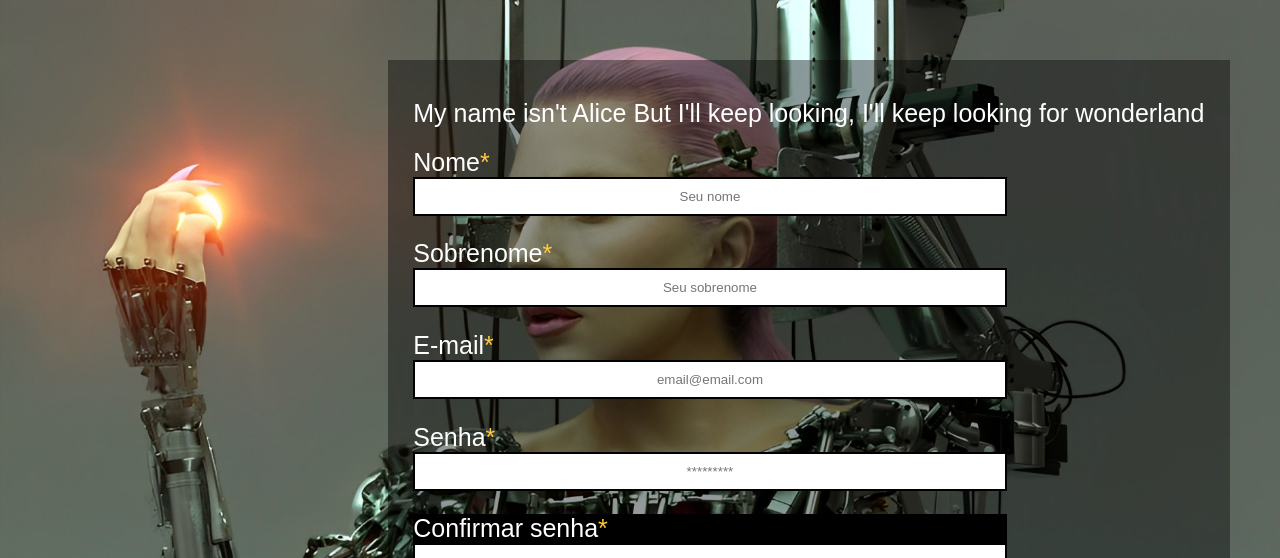
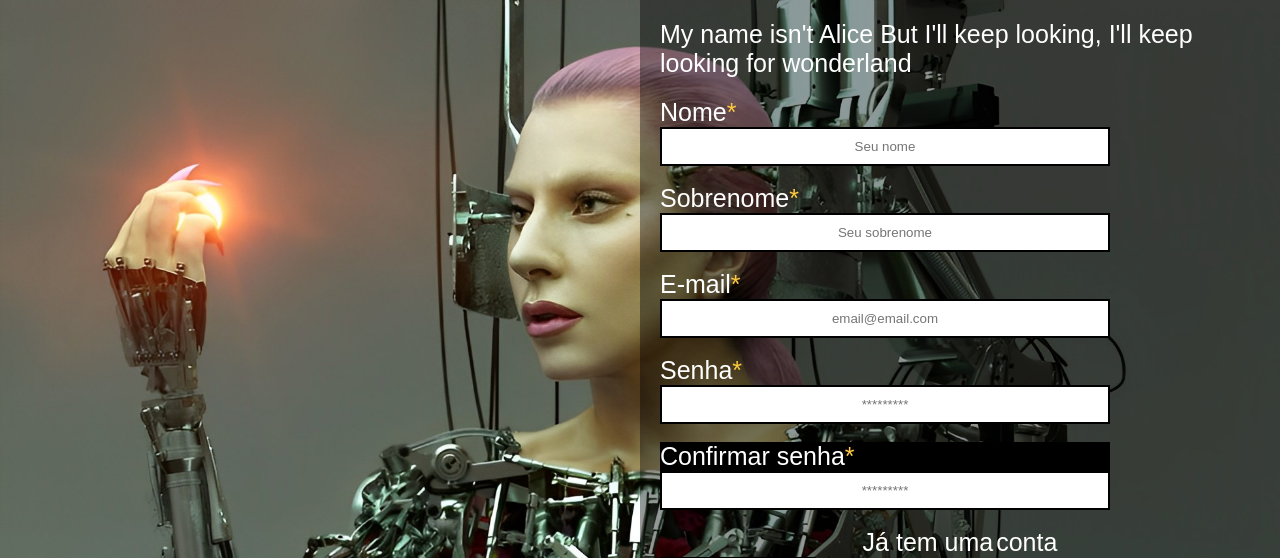
Before and after one commit to Proj-ind/Site-index, a plain HTML site: page cadastro/cadastro.html in a window 1280 px wide. Shown: the top 558 px of the page. Drawn offline with Linux system fonts and the light colour scheme; a web font is replaced by a local one.

Commit message:
adaptar telas ao comp da facul

```diff
--- a/cadastro/cadastro.css
+++ b/cadastro/cadastro.css
@@ -1,15 +1,17 @@
  main {
-     background-image: url(../assets/lg3.jpg);
-     display: flex;
-     background-size: cover;
-     justify-content: flex-end;
-     padding: 4.7% 0;
+    height: 100vh;
+    background-image: url(../assets/lg3.jpg);
+    display: flex;
+    background-size: cover;
+    justify-content: flex-end;
+    width: 100vw;
  }
 
  .corpo {
-     background-color: rgba(0, 0, 0, 0.4);
-     padding: 3% 2%;
-     margin-right: 50px;
+    padding: 20px;
+    background-color: rgba(0, 0, 0, 0.4);
+    width: 50vw;
+    margin-left: 50px;
  }
 
  .cadastro p {
@@ -59,6 +61,12 @@
      /* text-shadow: 3px -3px 5px rgb(0, 0, 0); */
  }
 
+ .conta a{
+text-decoration: none;
+color: white;
+padding-left: 3px;
+ }
+
  .botao {
      display: inline-block;
      padding: 5px;
--- a/cadastro/cadastro.html
+++ b/cadastro/cadastro.html
@@ -40,7 +40,7 @@
             <label for="input_confirmar_senha">Confirmar senha<p> *</p></label>
             <input type="password" name="confirmar_senha" id="input_confirmar_senha" placeholder="*********">
         </div>
-        <div class="conta">Já tem uma <a href="">conta</a></div>
+        <div class="conta"><span>Já tem uma</span><a href="../login/login.html"> conta</a></div>
 <div class="botao">
     <a href="../login/login.html">Cadastre-se</a>
 </div>
--- a/chromatica-gerais.css
+++ b/chromatica-gerais.css
@@ -7,7 +7,7 @@
 }
 
 header {
-    position: static;
+    position: relative;
     width: 100%;
     padding-bottom: 0;
     text-align: center;
--- a/login/login.css
+++ b/login/login.css
@@ -59,6 +59,21 @@ main{
     background-color: rgb(0, 0, 0);
 }
 
+.corpo .conta{
+    display: flex;
+    justify-content: center;
+     align-items: center;
+     font-family: 'iceland', Arial, Helvetica, sans-serif;
+     font-size: 25px;
+     color: rgb(255, 255, 255);
+}
+
+.conta a{
+    text-decoration: none;
+color: white;
+padding-left: 3px;
+}
+
 .botao {
     display: inline-block;
     padding: 5px;
```
Also changed, not shown: login/login.html (+4 -0 lines).
